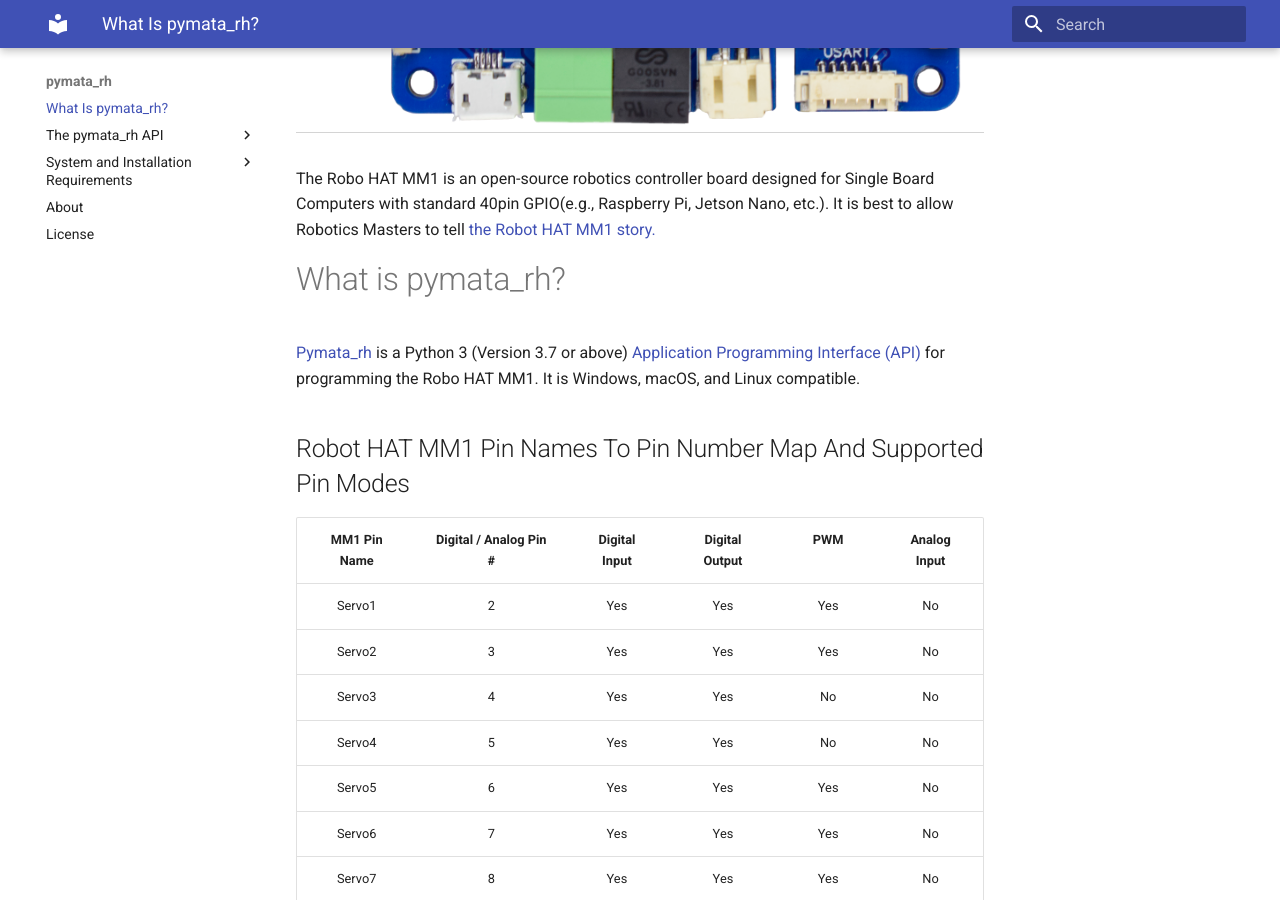
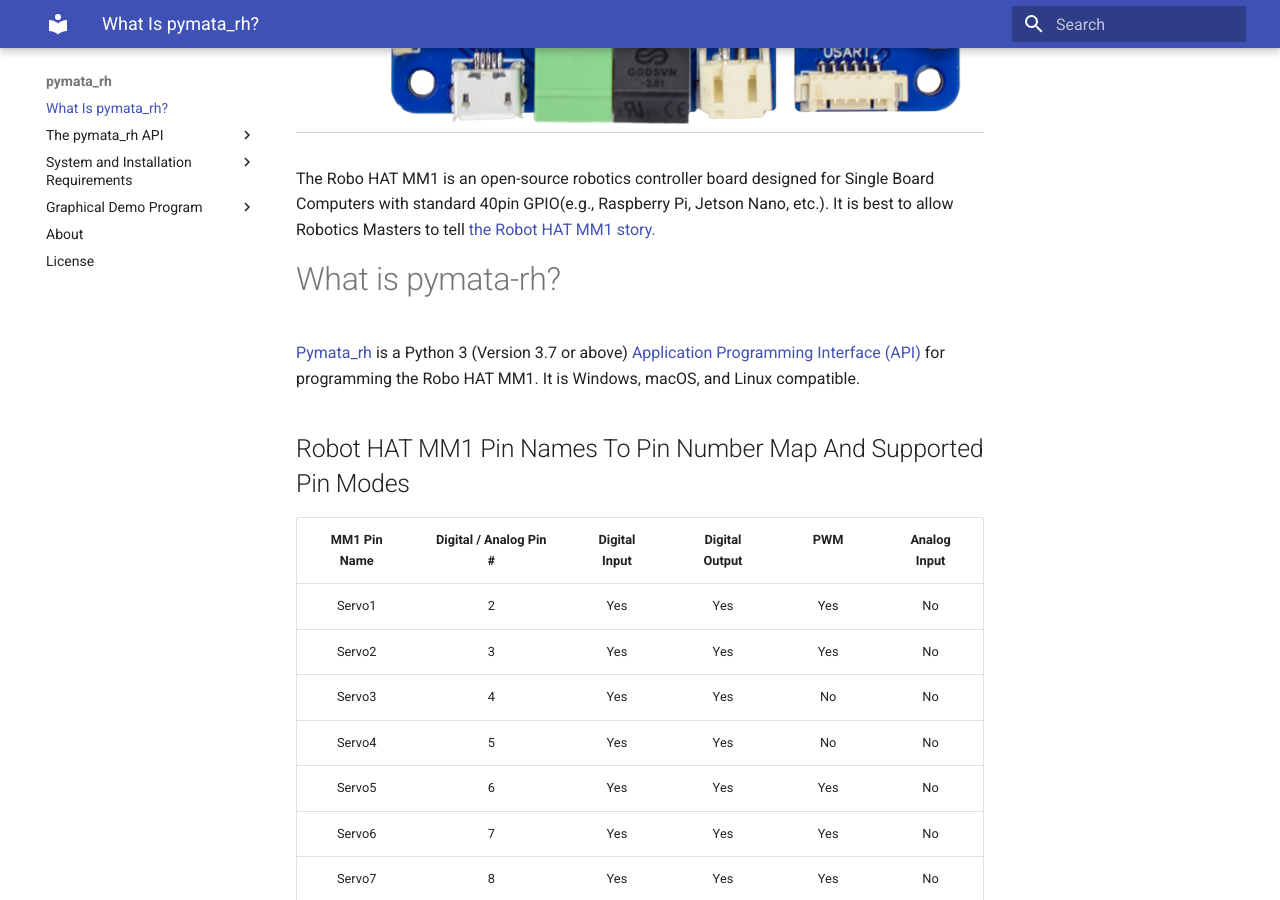
Before and after one commit to MrYsLab/pymata_rh, an MkDocs documentation site: the page built from docs/index.md, in a window 1280 px wide and 900 px high, scrolled down 717 px. Built offline with MkDocs 1.6.1 and Material for MkDocs 9.7.7, drawn with Linux system fonts in a browser that asks for light colours.

Commit message:
added launcher

```diff
--- a/docs/index.md
+++ b/docs/index.md
@@ -13,7 +13,7 @@
 Computers with standard 40pin GPIO(e.g., Raspberry Pi, Jetson Nano, etc.). It is best to allow Robotics Masters to tell
 [the Robot HAT MM1 story.](https://robohatmm1-docs.readthedocs.io/en/latest/)
 
-# What is pymata_rh?
+# What is pymata-rh?
 
 [Pymata_rh](https://github.com/MrYsLab/pymata_rh) is a Python 3 (Version 3.7 or above)  [Application Programming
 Interface (API)](https://htmlpreview.github.com/?https://github.com/MrYsLab/pymata_rh/blob/master/html/pymata_rh/index.html)
--- a/mkdocs.yml
+++ b/mkdocs.yml
@@ -20,6 +20,8 @@
         - Installing Pymata_Rh: install_pymata_rh.md
         - Installing FirmataExpress: firmata_express.md
         - Upgrading Pymata_rh To The Latest Version: upgrade.md
+    - Graphical Demo Program:
+        - Running The Demo: graph_demo.md
     - About: about.md
     - License: license.md
 # theme: windmill
```
Also changed, not shown: docs/gui_screens.md (added, +6 -0 lines), docs/images/gui1.png (added), docs/images/gui2.png (added), docs/images/gui3.png (added), docs/images/gui4.png (added), docs/images/gui5.png (added), docs/images/gui6.png (added), docs/images/gui7.png (added), docs/images/gui_start.png (added).
